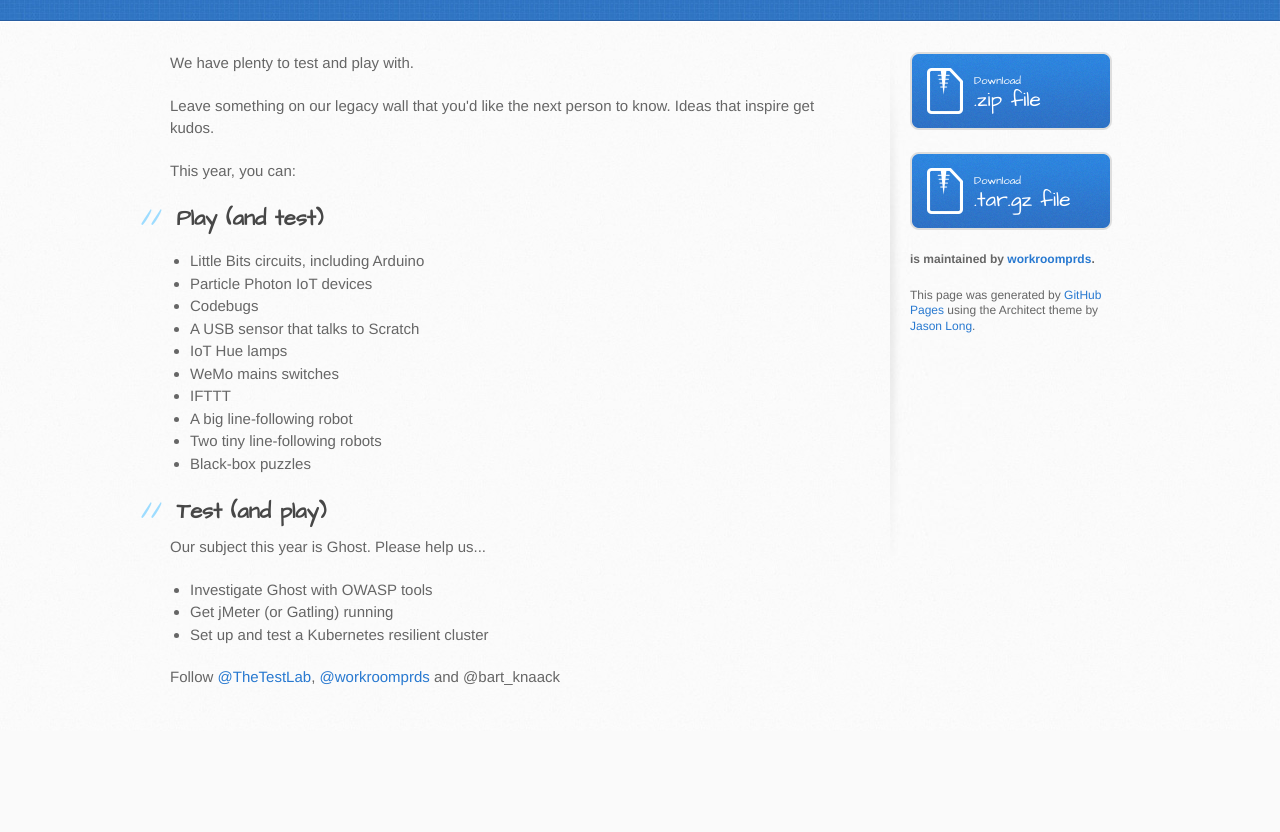
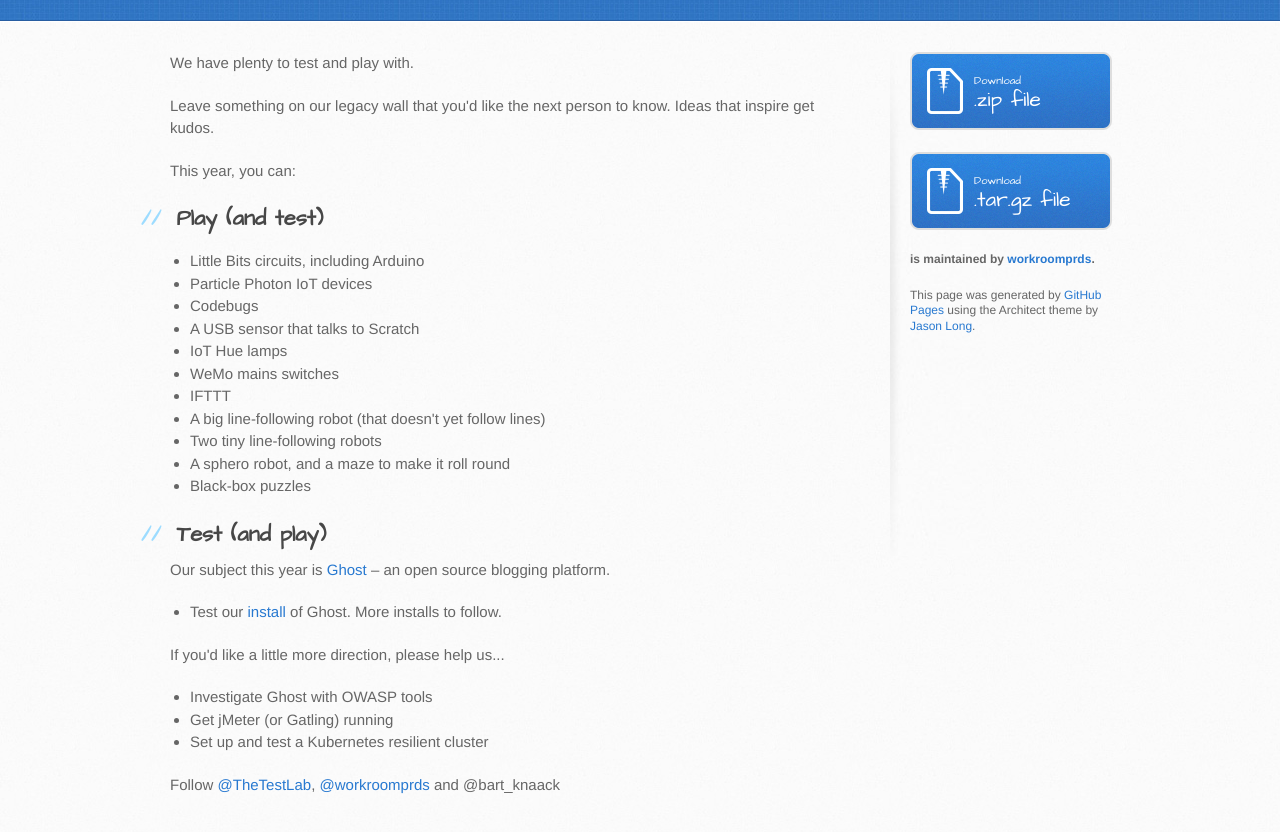
Before and after one commit to workroomprds/ATD2015, a plain HTML site: page index.html in a window 1280 px wide. Shown: the part 252-1084 px from the top of the page. Before the commit the page ends 983 px from the top, so only its background shows below. Drawn offline with Linux system fonts and the light colour scheme.

```diff
--- a/index.html
+++ b/index.html
@@ -45,15 +45,22 @@
 <li>IoT Hue lamps</li>
 <li>WeMo mains switches</li>
 <li>IFTTT</li>
-<li>A big line-following robot</li>
+<li>A big line-following robot (that doesn't yet follow lines)</li>
 <li>Two tiny line-following robots</li>
+<li>A sphero robot, and a maze to make it roll round</li>
 <li>Black-box puzzles</li>
 </ul>
 
 <h2>
 <a id="test-and-play" class="anchor" href="#test-and-play" aria-hidden="true"><span aria-hidden="true" class="octicon octicon-link"></span></a>Test (and play)</h2>
 
-<p>Our subject this year is Ghost. Please help us...</p>
+<p>Our subject this year is <a href="http://www.ghostpro.com">Ghost</a> – an open source blogging platform. </p>
+
+<ul>
+<li>Test our <a href="http://ghost01.testlab.site">install</a> of Ghost. More installs to follow.</li>
+</ul>
+
+<p>If you'd like a little more direction, please help us...</p>
 
 <ul>
 <li>Investigate Ghost with OWASP tools</li>
--- a/params.json
+++ b/params.json
@@ -1,7 +1,7 @@
 {
   "name": "Agile Testing Days 2016",
   "tagline": "Welcome to the TestLab!",
-  "body": "We have plenty to test and play with.\r\n\r\nLeave something on our legacy wall that you'd like the next person to know. Ideas that inspire get kudos.\r\n\r\nThis year, you can:\r\n\r\n##Play (and test)\r\n* Little Bits circuits, including Arduino\r\n* Particle Photon IoT devices\r\n* Codebugs\r\n* A USB sensor that talks to Scratch\r\n* IoT Hue lamps\r\n* WeMo mains switches\r\n* IFTTT\r\n* A big line-following robot\r\n* Two tiny line-following robots\r\n* Black-box puzzles\r\n\r\n##Test (and play)\r\nOur subject this year is Ghost. Please help us...\r\n* Investigate Ghost with OWASP tools\r\n* Get jMeter (or Gatling) running\r\n* Set up and test a Kubernetes resilient cluster\r\n\r\n\r\n<!--\r\n### Welcome to the TestLab.\r\nHere's something to test: \r\n* [GetOnTracks](http://128.199.51.34) username ATD2015 | ATD2015 – or ask us to set you up an isolated environment.\r\n* [GenerateData](http://generatedata.workroomprds.com/generatedata-3.2.1/)\r\n-->\r\n\r\nFollow @TheTestLab, @workroomprds and @bart_knaack",
+  "body": "We have plenty to test and play with.\r\n\r\nLeave something on our legacy wall that you'd like the next person to know. Ideas that inspire get kudos.\r\n\r\nThis year, you can:\r\n\r\n##Play (and test)\r\n* Little Bits circuits, including Arduino\r\n* Particle Photon IoT devices\r\n* Codebugs\r\n* A USB sensor that talks to Scratch\r\n* IoT Hue lamps\r\n* WeMo mains switches\r\n* IFTTT\r\n* A big line-following robot (that doesn't yet follow lines)\r\n* Two tiny line-following robots\r\n* A sphero robot, and a maze to make it roll round\r\n* Black-box puzzles\r\n\r\n##Test (and play)\r\nOur subject this year is [Ghost](http://www.ghostpro.com) – an open source blogging platform. \r\n* Test our [install](http://ghost01.testlab.site) of Ghost. More installs to follow.\r\n\r\nIf you'd like a little more direction, please help us...\r\n* Investigate Ghost with OWASP tools\r\n* Get jMeter (or Gatling) running\r\n* Set up and test a Kubernetes resilient cluster\r\n\r\n\r\n<!--\r\n### Welcome to the TestLab.\r\nHere's something to test: \r\n* [GetOnTracks](http://128.199.51.34) username ATD2015 | ATD2015 – or ask us to set you up an isolated environment.\r\n* [GenerateData](http://generatedata.workroomprds.com/generatedata-3.2.1/)\r\n-->\r\n\r\nFollow @TheTestLab, @workroomprds and @bart_knaack",
   "google": "",
   "note": "Don't delete this file! It's used internally to help with page regeneration."
 }
```
